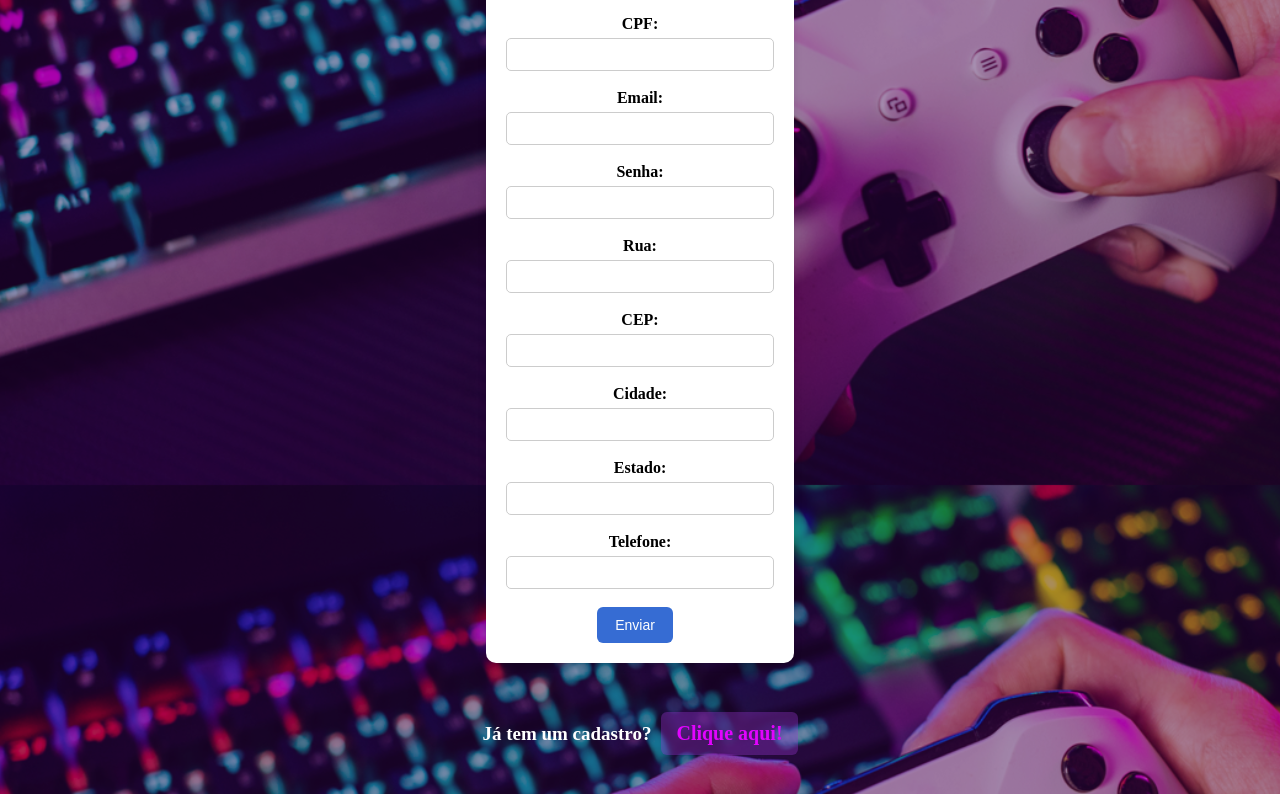
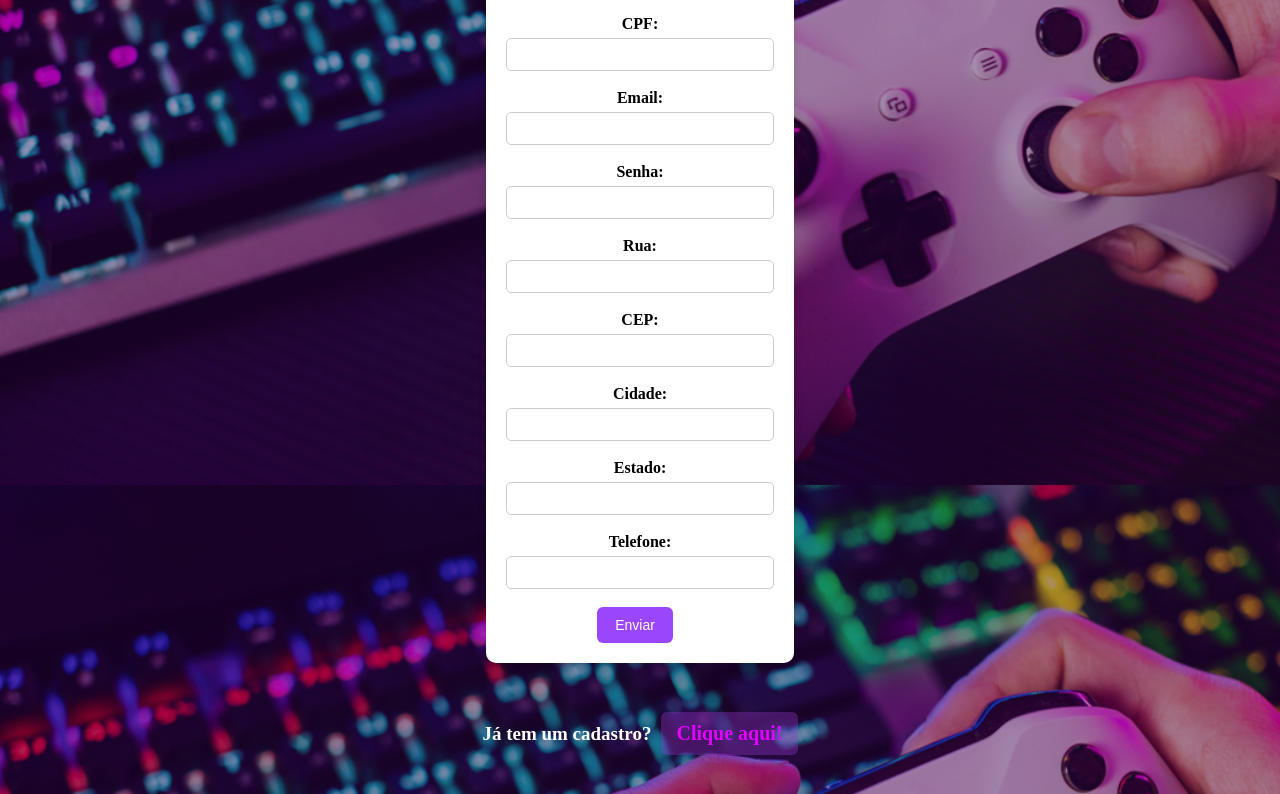
Before and after one commit to pedroholiveira154/crud, a website: page public/pages/cadastro.html in a window 1280 px wide. In both pictures the pointer is over the button "Enviar". Shown: the part 315-1109 px from the top of the page. Drawn offline with Linux system fonts and the light colour scheme.

Commit message:
Update cadastro.html

```diff
--- a/public/pages/cadastro.html
+++ b/public/pages/cadastro.html
@@ -68,7 +68,7 @@
 
         button:hover,
         input[type="button"]:hover {
-            background-color: #366cd3;
+            background-color: #9a46fa;
         }
 
         thead {
```
